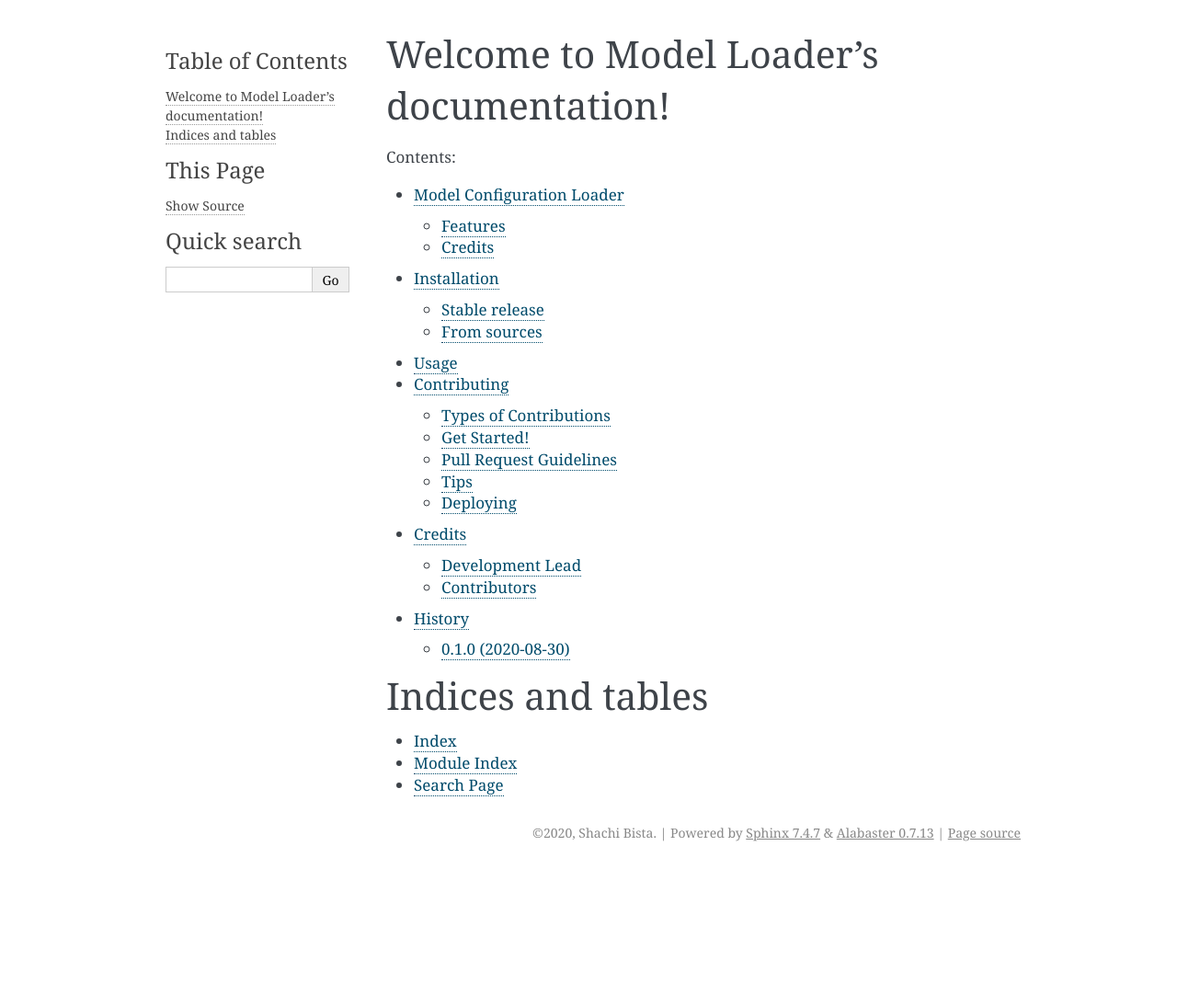
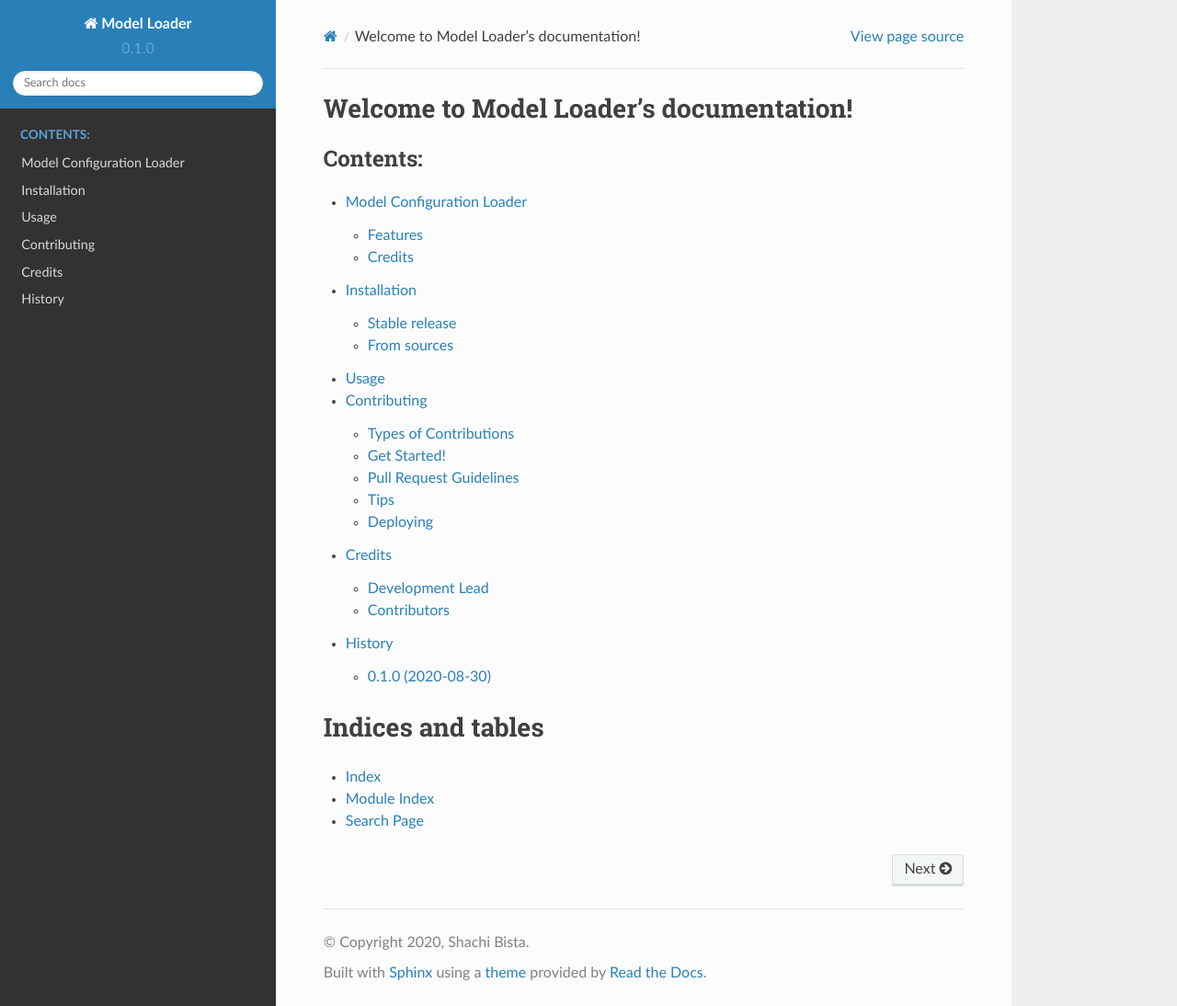
Before and after one commit to shachibista/cfloader, a Sphinx documentation site: the page built from docs/index.rst, in a window 1280 px wide and 1094 px high. Shown: the whole window at 92% size. Built offline with Sphinx 7.4.7 and the Read the Docs theme 2.0.0, drawn with Linux system fonts in a browser that asks for light colours; pages that are not in the unit, such as notebooks, are missing from menus.

Commit message:
change docs theme

```diff
--- a/docs/conf.py
+++ b/docs/conf.py
@@ -31,7 +31,7 @@ import cfloader
 
 # Add any Sphinx extension module names here, as strings. They can be
 # extensions coming with Sphinx (named 'sphinx.ext.*') or your custom ones.
-extensions = ['sphinx.ext.autodoc', 'sphinx.ext.viewcode']
+extensions = ['sphinx.ext.autodoc', 'sphinx.ext.viewcode', 'sphinx_rtd_theme']
 
 # Add any paths that contain templates here, relative to this directory.
 templates_path = ['_templates']
@@ -83,7 +83,7 @@ todo_include_todos = False
 # The theme to use for HTML and HTML Help pages.  See the documentation for
 # a list of builtin themes.
 #
-html_theme = 'alabaster'
+html_theme = 'sphinx_rtd_theme'
 
 # Theme options are theme-specific and customize the look and feel of a
 # theme further.  For a list of options available for each theme, see the
```
